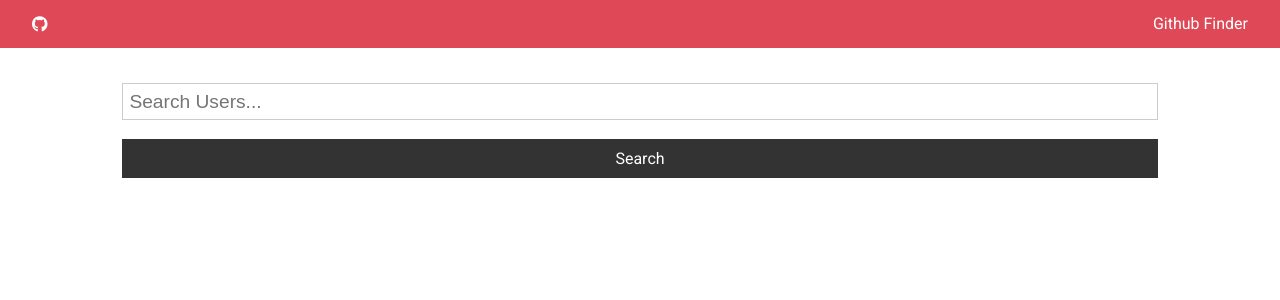
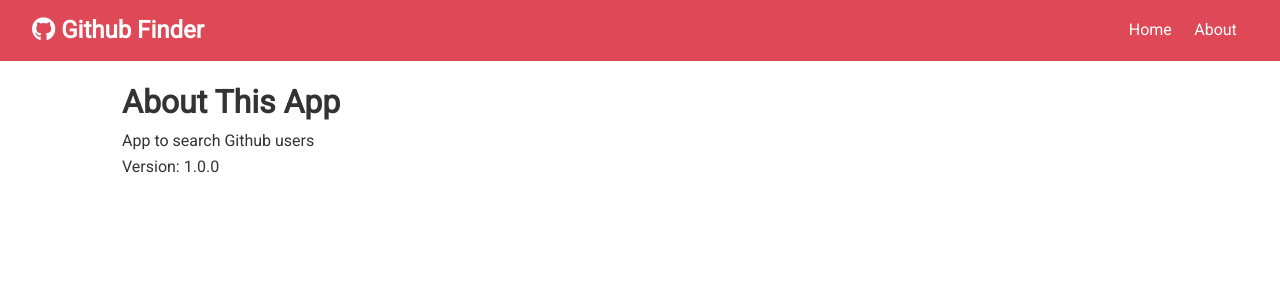
Before and after one commit to cnzau/gihub-finder, a React (Create React App) app: page /about in a window 1280 px wide. Shown: the top 300 px of the page. Built offline with nearby package versions, Linux system fonts and the light colour scheme.

Commit message:
Setup React Router

```diff
--- a/package.json
+++ b/package.json
@@ -6,6 +6,7 @@
     "axios": "^0.19.0",
     "react": "^16.10.0",
     "react-dom": "^16.10.0",
+    "react-router-dom": "^5.1.1",
     "react-scripts": "3.1.2"
   },
   "scripts": {
--- a/src/App.js
+++ b/src/App.js
@@ -1,8 +1,10 @@
-import React, { Component } from "react";
+import React, { Component, Fragment } from "react";
+import { BrowserRouter as Router, Switch, Route } from "react-router-dom";
 import Navbar from "./components/layout/Navbar";
 import Users from "./components/users/Users";
 import Search from "./components/users/Search";
 import Alert from "./components/layout/Alert";
+import About from "./components/pages/About";
 import Axios from "axios";
 import "./App.css";
 
@@ -43,19 +45,35 @@
   render() {
     const { users, loading } = this.state;
     return (
-      <nav className='App'>
+      <Router>
+        <div className='App'>
           <Navbar />
           <div className='container'>
             <Alert alert={this.state.alert} />
+
+            <Switch>
+              <Route
+                exact
+                path='/'
+                render={props => (
+                  <Fragment>
                     <Search
                       searchUsers={this.searchUsers}
                       clearUsers={this.clearUsers}
                       showClear={users.length > 0 ? true : false}
                       setAlert={this.setAlert}
                     />
+
                     <Users loading={loading} users={users} />
+                  </Fragment>
+                )}
+              />
+
+              <Route exact path='/about' component={About} />
+            </Switch>
           </div>
-      </nav>
+        </div>
+      </Router>
     );
   }
 }
--- a/src/components/layout/Navbar.js
+++ b/src/components/layout/Navbar.js
@@ -1,10 +1,21 @@
 import React from "react";
 import PropTypes from "prop-types";
+import { Link } from "react-router-dom";
 
 const Navbar = ({ icon, title }) => {
   return (
     <nav className='navbar bg-primary'>
-      <i className={icon} /> {title}
+      <h1>
+        <i className={icon} /> {title}
+      </h1>
+      <ul>
+        <li>
+          <Link to='/'>Home</Link>
+        </li>
+        <li>
+          <Link to='/About'>About</Link>
+        </li>
+      </ul>
     </nav>
   );
 };
--- /dev/null
+++ b/src/components/pages/About.js
@@ -0,0 +1,13 @@
+import React, { Fragment } from "react";
+
+const About = () => {
+  return (
+    <Fragment>
+      <h1>About This App</h1>
+      <p>App to search Github users</p>
+      <p>Version: 1.0.0</p>
+    </Fragment>
+  );
+};
+
+export default About;
```
Also changed, not shown: 1 other file (tests, documents, lock files or other folders). Lines whose indentation alone changed are shown as unchanged.
